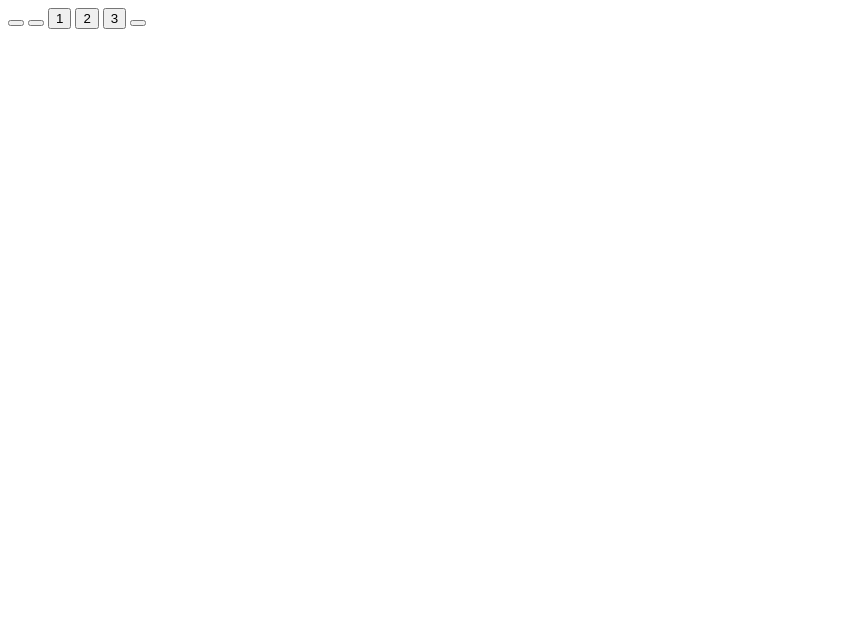
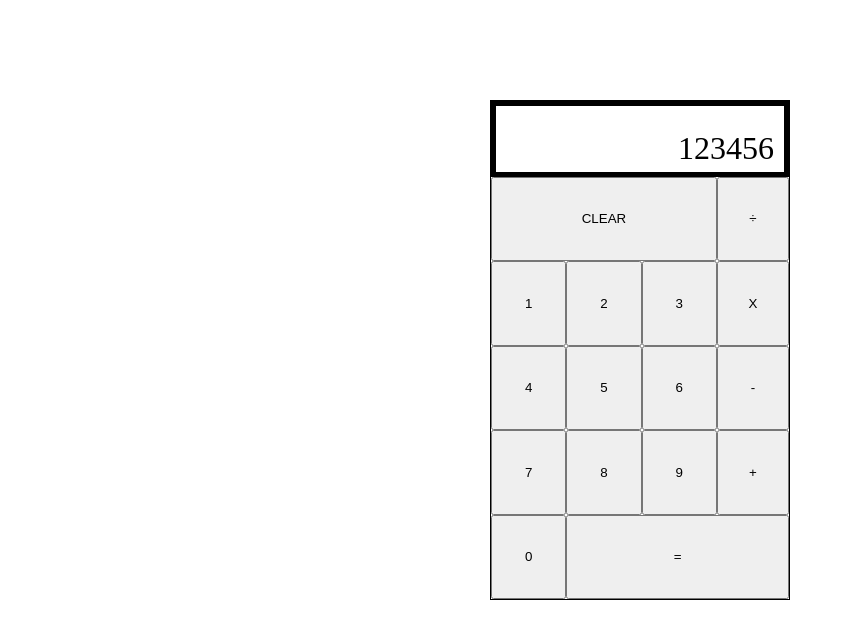
Before and after one commit to Kevasmi/Calculator, a plain HTML site: page index.html in a window 1280 px wide. Shown: the whole page, without its empty margins (0-845 px from the left). Drawn offline with Linux system fonts and the light colour scheme.

Commit message:
Finished basic HTML and CSS tweaks

```diff
--- a/index.html
+++ b/index.html
@@ -4,19 +4,32 @@
     <meta charset="UTF-8">
     <meta http-equiv="X-UA-Compatible" content="IE=edge">
     <meta name="viewport" content="width=device-width, initial-scale=1.0">
+    <script src="app.js"></script>
+    <link rel="stylesheet" href="styles.css">
     <title>Calculator</title>
 </head>
 <body>
 
     <div class="calculator-body">
-        <div class="number-display"></div>
-        <button class="clear-button"></button>
-        <button class="division-button"></button>
+        <div class="number-display">
+            <p class="numbers">123456</p>
+        </div>
+        <button class="clear-button">CLEAR</button>
+        <button class="division-button">÷</button>
         <button class="number-button">1</button>
         <button class="number-button">2</button>
-        <button class="number-button">3</button>
-        <button class=""
-
+        <button class="number-button" i>3</button>
+        <button class="multiply-button">X</button>
+        <button class="number-button" >4</button>
+        <button class="number-button" >5</button>
+        <button class="number-button">6</button>
+        <button class="subtract-button">-</button>
+        <button class="number-button" i>7</button>
+        <button class="number-button" i>8</button>
+        <button class="number-button" >9</button>
+        <button class="addition-button">+</button>
+        <button class="number-button" >0</button>
+        <button class="equal-button">=</button>
     </div>
 
 </body>
--- a/styles.css
+++ b/styles.css
@@ -0,0 +1,50 @@
+* {
+    margin: 0;
+    padding: 0;
+    box-sizing: border-box;
+}
+
+.calculator-body {
+    display: grid;
+    grid-template-columns: repeat(4, auto);
+    grid-template-rows: repeat(6, auto);
+    height: 500px;
+    width: 300px;
+    margin: 100px auto;
+    border: 1px solid black;
+}
+
+.number-display {
+    grid-column: 1/-1;
+    position: relative;
+    border: 5px solid black;
+}
+.numbers {
+    position: absolute;
+    bottom: 5px;
+    right: 10px;
+    font-size: 32px;
+}
+
+.clear-button {
+    grid-column: 1/4;
+}
+
+.division-button {
+}
+
+.multiply-button {
+}
+
+.subtract-button {
+}
+
+.addition-button {
+}
+
+.number-button {
+}
+
+.equal-button {
+    grid-column: 2/-1;
+}
```
